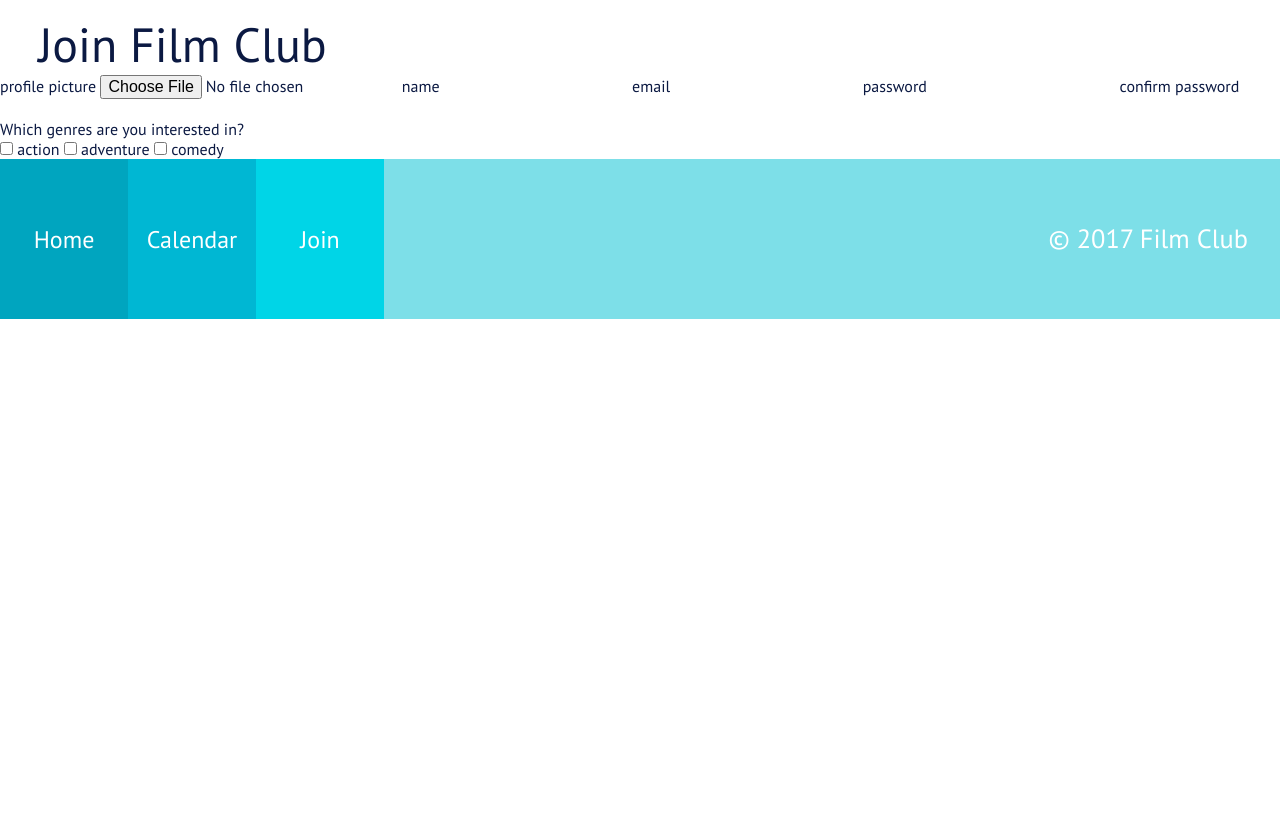
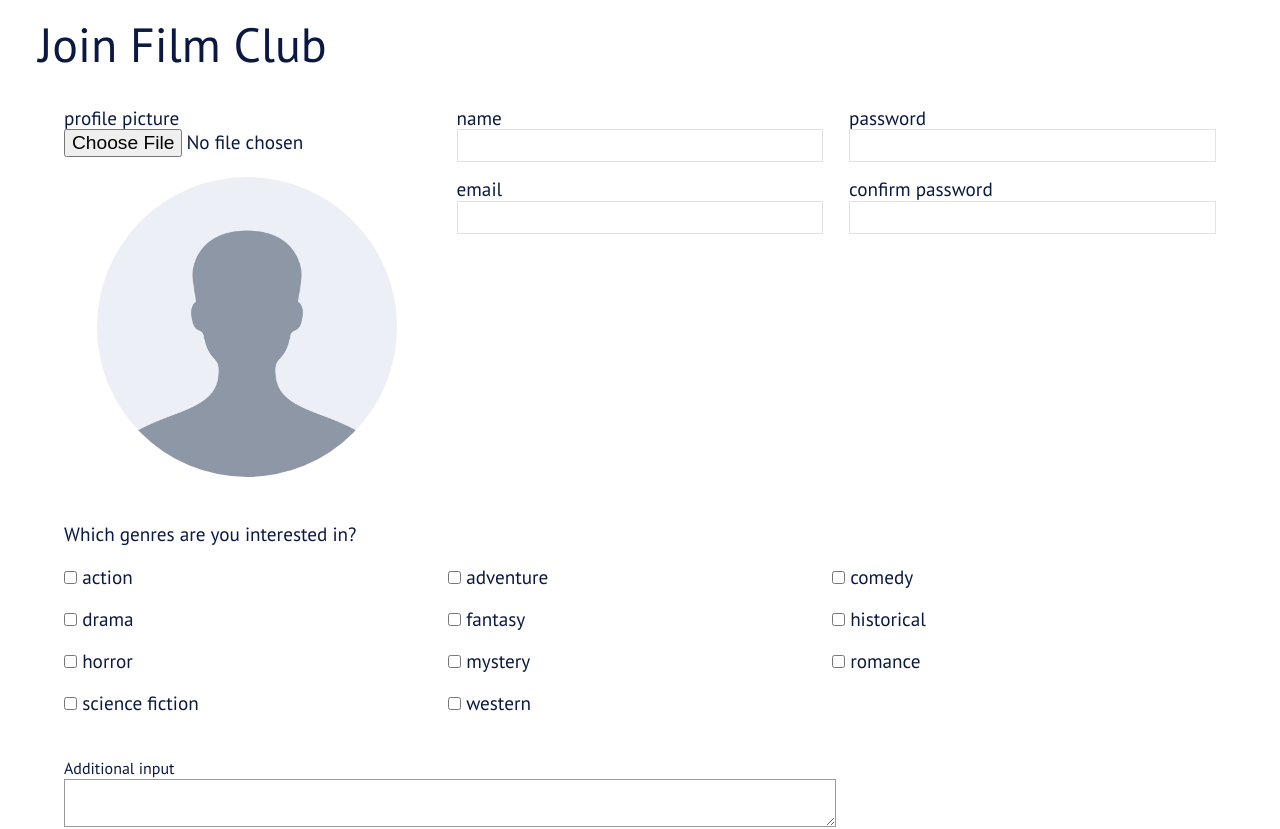
Before and after one commit to b-r-broge/IronYard_week-two-project, a plain HTML site: page join/index.html in a window 1280 px wide. Shown: the part 123-952 px from the top of the page. Before the commit the page ends 800 px from the top, so only its background shows below. Drawn offline with Linux system fonts and the light colour scheme.

Commit message:
Completed page styling for join page, and removed June 31 from calendar

```diff
--- a/css/main.css
+++ b/css/main.css
@@ -28,7 +28,7 @@ body a {
 
 header {
   display: flex;
-  height: 21vh;
+  height: 18vh;
   background: #7DDFE8;
 }
 
@@ -51,7 +51,7 @@ footer nav {
 .logo {
   background: #F5005B;
   width: 30vw;
-  height: 21vh;
+  height: 18vh;
   padding: 2vh 2vw;
 }
 
@@ -69,7 +69,7 @@ footer nav {
   color: #FFF;
   text-decoration: none;
   font-size: 2.5vh;
-  height: 7vh;
+  height: 6vh;
   display: flex;
   justify-content: center;
   align-items: center;
@@ -265,6 +265,71 @@ h6 {
 }
 
 /*Join page specifinc mobile styling*/
+.join-area {
+  display: flex;
+  flex-direction: column;
+  padding: 4vh 5vw;
+  line-height: 1.4rem;
+}
+
+input[type="text"], input[type="email"], input[type="password"] {
+  border: 1px solid #e2e2e2;
+}
+
+input[type="text"], input[type="email"], input[type="password"] {
+  margin-bottom: 2vh;
+  font-size: 1.25em;
+}
+
+label {
+  margin-bottom: .5em;
+}
+
+
+.profile {
+  display: grid;
+  grid-template-columns: 1fr;
+}
+
+.profile input {
+  width: 100%;
+}
+
+.pro-picture {
+  background: url("../images/profile-placeholder.png") center/cover no-repeat;
+  margin: 2.5vh auto;
+  width: 300px;
+  height: 300px;
+  border-radius: 50%;
+}
+
+.interests {
+  display: grid;
+  grid-template-columns: 1fr;
+  grid-template-rows: auto;
+  line-height: 2.2em;
+  margin: 2vh 0;
+}
+
+.input {
+  display: grid;
+  grid-template-columns: 1fr;
+  margin: 4vh 0;
+}
+
+input[type="submit"] {
+  width: 30vw;
+  height: 10vh;
+  background: #F5005B;
+  color: #FFFFFF;
+  margin-top: 5vh;
+}
+
+textarea {
+  height: 3em;
+  width: 100%;
+  border: 1px solid #999;
+}
 
 /*TABLET STYLING*/
 @media screen and (min-width: 545px) {
@@ -350,6 +415,34 @@ h6 {
 
   /*Join styling for tablets*/
 
+  .profile {
+    grid-template-columns: 1fr 1fr;
+    grid-template-rows: auto;
+    grid-template-areas:
+      "profile-picture profile-name"
+      "profile-picture profile-pass";
+  }
+
+  .profile-picture {
+    grid-area: profile-picture;
+  }
+
+  .profile-name {
+    grid-area: profile-name;
+  }
+
+  .profile-pass {
+    grid-area: profile-pass;
+  }
+
+  .interests {
+    grid-template-columns: 1fr 1fr;
+  }
+
+  input[type="submit"] {
+    width: 20vw;
+    font-weight: bold;
+  }
 }
 
 /*Start media styling for larger (desktop) screens*/
@@ -450,4 +543,27 @@ h6 {
 
   /*Join specific desktop styling*/
 
+  .profile {
+    grid-template-columns: 1fr 1fr 1fr;
+    grid-template-rows: auto;
+    grid-template-areas:
+      "profile-picture profile-name profile-pass"
+      "profile-picture . .";
+    grid-gap: 0 2vw;
+    font-size: 1.2em;
+  }
+
+  .interests {
+    grid-template-columns: 1fr 1fr 1fr;
+    font-size: 1.2em;
+  }
+
+  textarea {
+    width: 67%;
+  }
+
+  input[type="submit"] {
+    width: 15vw;
+    font-size: 1.2em;
+  }
 }
--- a/join/index.html
+++ b/join/index.html
@@ -24,30 +24,77 @@
     <article class="join-area">
       <form class="join-form" action="#" method="post">
         <fieldset class="profile">
+          <div class="profile-picture">
             <label for="pro-pic">profile picture</label>
-          <input type="file" id="pro-pic" name="" value="../images/profile-placeholder.png">
+            <input type="file" id="pro-pic" name="" value="">
+            <div class="pro-picture"></div>
+          </div>
+          <div class="profile-name">
             <label for="name_">name</label>
             <input type="text" id="name_" name="" value="">
             <label for="email_">email</label>
             <input type="email" id="email_" name="" value="">
+          </div>
+          <div class="profile-pass">
             <label for="pass_">password</label>
             <input type="password" id="pass_" name="" value="">
             <label for="pwconf_">confirm password</label>
             <input type="password" name="pwconf_" value="">
+          </div>
         </fieldset>
         <fieldset class="interests">
           <legend>Which genres are you interested in?</legend>
-          <input type="checkbox" id="action_" name="genre" value="action">
-          <label for="action_">action</label>
-          <input type="checkbox" id="adventure_" name="genre" value="adventure">
-          <label for="adventure_">adventure</label>
-          <input type="checkbox" id="comedy_" name="genre" value="comedy">
-          <label for="comedy_">comedy</label>
-
-
+          <div class="action-box genre-box">
+            <input class="checkbox" type="checkbox" id="action_" name="genre" value="action">
+            <label class="genre-type" for="action_">action</label>
+          </div>
+          <div class="adventure-box genre-box">
+            <input class="checkbox" type="checkbox" id="adventure_" name="genre" value="adventure">
+            <label class="genre-type" for="adventure_">adventure</label>
+          </div>
+          <div class="comedy-box genre-box">
+            <input class="checkbox" type="checkbox" id="comedy_" name="genre" value="comedy">
+            <label class="genre-type" for="comedy_">comedy</label>
+          </div>
+          <div class="drama-box genre-box">
+            <input class="checkbox" type="checkbox" id="drama_" name="genre" value="drama">
+            <label class="genre-type" for="drama_">drama</label>
+          </div>
+          <div class="fantasy-box genre-box">
+            <input class="checkbox" type="checkbox" id="fantasy_" name="genre" value="fantasy">
+            <label class="genre-type" for="fantasy_">fantasy</label>
+          </div>
+          <div class="historical-box genre-box">
+            <input class="checkbox" type="checkbox" id="historical_" name="genre" value="historical">
+            <label class="genre-type" for="historical_">historical</label>
+          </div>
+          <div class="horror-box genre-box">
+            <input class="checkbox" type="checkbox" id="horror_" name="genre" value="horror">
+            <label class="genre-type" for="horror_">horror</label>
+          </div>
+          <div class="mystery-box genre-box">
+            <input class="checkbox" type="checkbox" id="mystery_" name="genre" value="mystery">
+            <label class="genre-type" for="mystery_">mystery</label>
+          </div>
+          <div class="romance-box genre-box">
+            <input class="checkbox" type="checkbox" id="romance_" name="genre" value="romance">
+            <label class="genre-type" for="romance_">romance</label>
+          </div>
+          <div class="science-fiction-box genre-box">
+            <input class="checkbox" type="checkbox" id="science-fiction_" name="genre" value="science-fiction">
+            <label class="genre-type" for="science-fiction_">science fiction</label>
+          </div>
+          <div class="western-box genre-box">
+            <input class="checkbox" type="checkbox" id="western_" name="genre" value="western">
+            <label class="genre-type" for="western_">western</label>
+          </div>
+        </fieldset>
+        <fieldset class="input">
+          <legend>Additional input</legend>
+          <textarea name="addl-input"></textarea>
+          <input type="submit" name="" value="Join Film Club">
         </fieldset>
       </form>
-
     </article>
 
     <footer>
```
Also changed, not shown: calendar/index.html (+1 -1 lines). Lines whose indentation alone changed are shown as unchanged.
